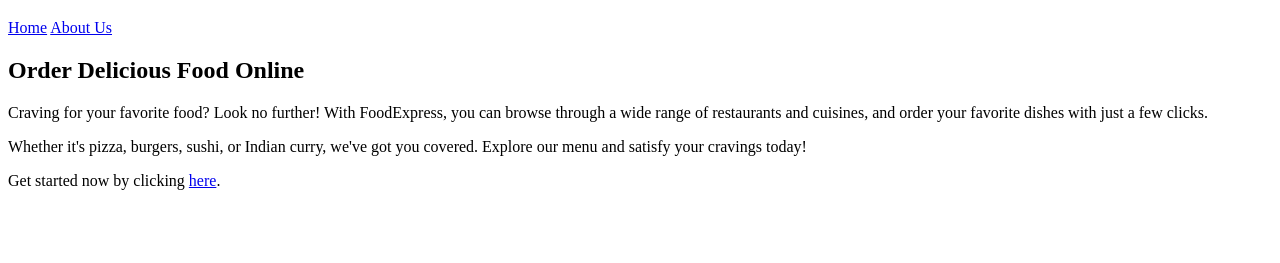
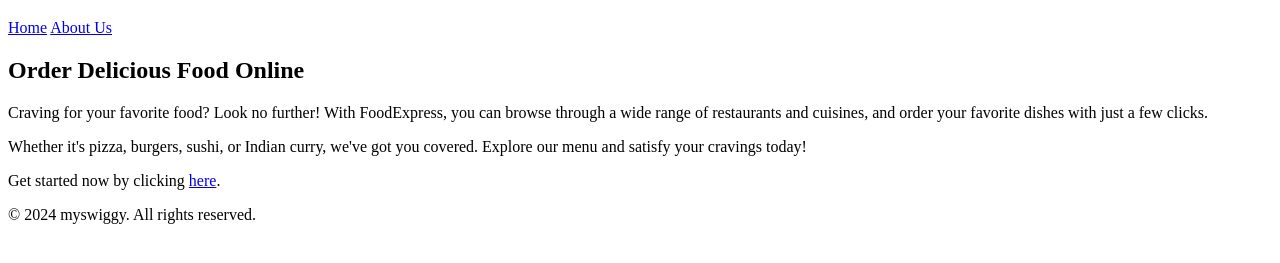
Before and after one commit to Tallati-Nikhil-Bhushan/myswiggy, a plain HTML site: page index.html in a window 1280 px wide. Shown: the part 61-324 px from the top of the page. Drawn offline with Linux system fonts and the light colour scheme.

Commit message:
added footer to home page

```diff
--- a/index.html
+++ b/index.html
@@ -22,5 +22,11 @@
         </section>
     </div>
 
+    <footer>
+        <div class="container">
+            <p>&copy; 2024 myswiggy. All rights reserved.</p>
+        </div>
+    </footer>
+
 </body>
 </html>
```
